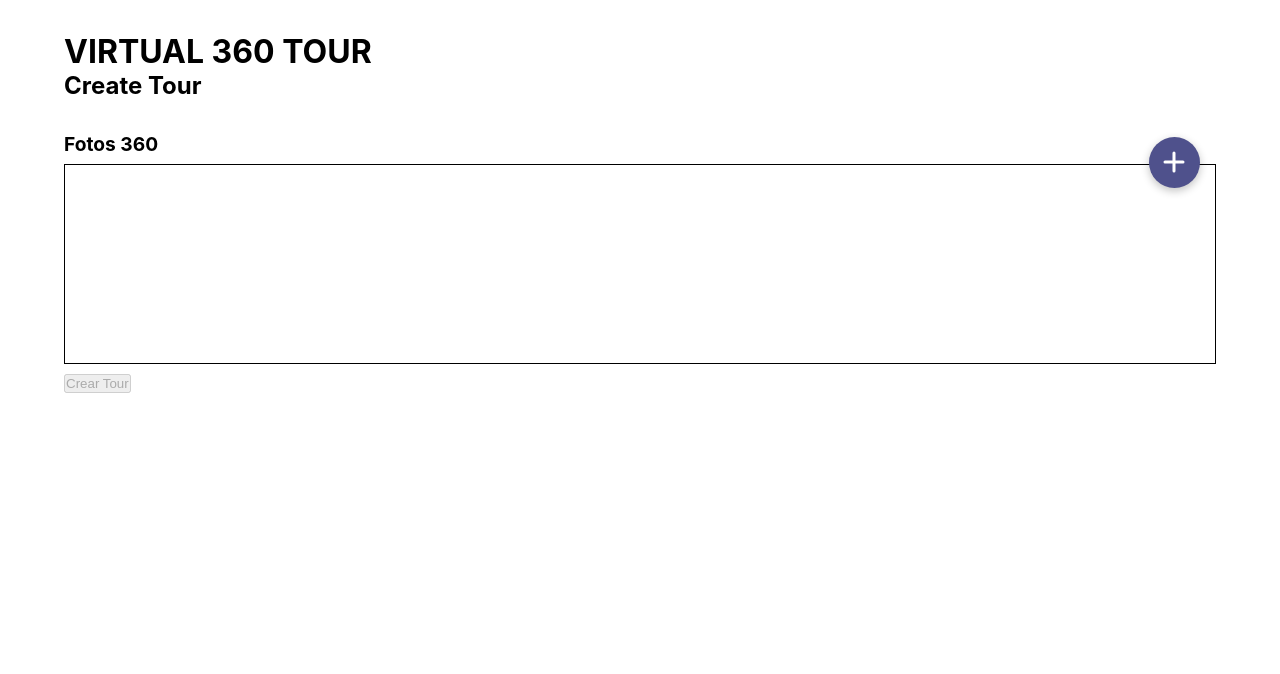
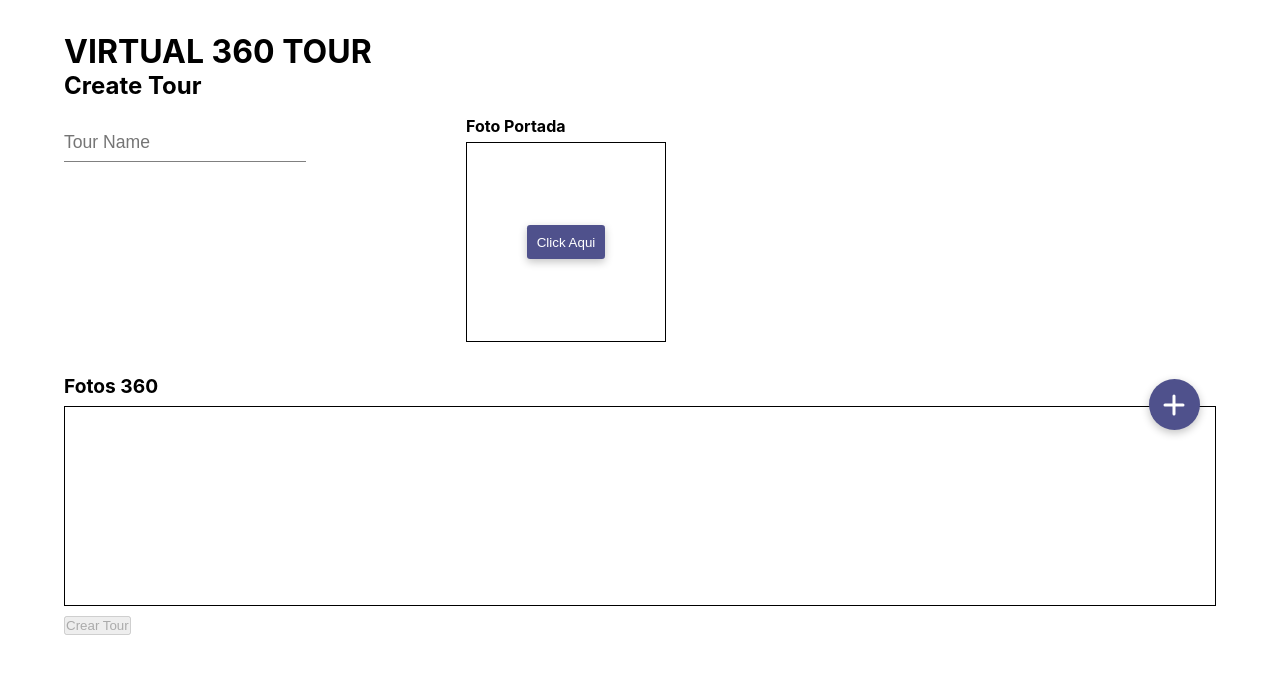
Before and after one commit to Facupelli/Virtual360Tour, a React (Create React App) app in the folder client/: page / in a window 1280 px wide. Shown: the top 674 px of the page. Built offline with nearby package versions, Linux system fonts and the light colour scheme.

Commit message:
uploadImage compoenent styles

```diff
--- a/client/src/components/Home/Home.jsx
+++ b/client/src/components/Home/Home.jsx
@@ -7,8 +7,11 @@ export const Home = ({ files, setFiles }) => {
   const [viewTour, setViewTour] = useState(false);
   const [sceneName, setSceneName] = useState("PRUEBA1");
   const [scene, setScene] = useState([]);
+  const [portadaImg, setPortadaImg] = useState()
 
   console.log("SCENE", scene);
+  console.log("PORTADA", portadaImg);
+
 
   const [create, setCreate] = useState(false);
 
@@ -31,6 +34,8 @@ export const Home = ({ files, setFiles }) => {
           setFiles={setFiles}
           create={create}
           setCreate={setCreate}
+          portadaImg={portadaImg}
+          setPortadaImg={setPortadaImg}
         />
       )}
       {create && (
--- a/client/src/components/UploadImages/UploadImages.jsx
+++ b/client/src/components/UploadImages/UploadImages.jsx
@@ -1,47 +1,30 @@
 import React, { useRef, useState } from "react";
 import { PlusIcon, XIcon } from "@heroicons/react/solid";
 import s from "./UploadImages.module.scss";
+import { cloudinaryFunc } from "../../utils/cloudinary";
 
-export const UploadTour = ({ files, setFiles, create, setCreate }) => {
+export const UploadTour = ({
+  files,
+  setFiles,
+  create,
+  setCreate,
+  portadaImg,
+  setPortadaImg,
+}) => {
   // const [files, setFiles] = useState([]);
 
   console.log("FILES STATE UPLOAD", files, "length", files.length > 0);
   const [fileSize, setFileSize] = useState(true);
   const [filesLoading, setFilesLoading] = useState(false);
 
+  const loadPortadaImg = async (e) => {
+    const portadaUrl = await cloudinaryFunc(e.target.files[0]);
+    setPortadaImg(portadaUrl);
+  };
+
   const loadImg = async (e) => {
     setFilesLoading(true);
     const filesLoaded = Object.entries(e.target.files);
-
-    const cloudinaryFunc = async (file) => {
-      const reader = new FileReader();
-      reader.readAsDataURL(file);
-
-      const formData = new FormData();
-      formData.append("file", file);
-      // replace this with your upload preset name
-      formData.append("upload_preset", "hn1tlyfq");
-      const options = {
-        method: "POST",
-        body: formData,
-      };
-
-      try {
-        const res = await fetch(
-          "https://api.cloudinary.com/v1_1/dzjz8pe0y/image/upload",
-          options
-        );
-        const res_1 = await res.json();
-        return {
-          name: file.name,
-          size: file.size,
-          type: file.type,
-          img: res_1.secure_url,
-        };
-      } catch (err) {
-        return console.log(err);
-      }
-    };
 
     const newObj = await Promise.all(
       filesLoaded.map((file) => cloudinaryFunc(file[1]))
@@ -60,6 +43,7 @@ export const UploadTour = ({ files, setFiles, create, setCreate }) => {
   };
 
   const fileInput = useRef();
+  const portadaInput = useRef();
 
   return (
     <div>
@@ -72,6 +56,29 @@ export const UploadTour = ({ files, setFiles, create, setCreate }) => {
           onChange={(e) => loadImg(e)}
           ref={fileInput}
         />
+        <div>
+          <input type="text" placeholder="Tour Name" />
+        </div>
+        <div className={s.portada}>
+          <label>Foto Portada</label>
+          <div className={portadaImg ? s.portada_hover : ''}>
+            <input
+              style={{ display: "none" }}
+              type="file"
+              ref={portadaInput}
+              onChange={(e) => loadPortadaImg(e)}
+            />
+            {portadaImg && <img src={portadaImg.img} alt={portadaImg.name} />}
+            <button
+              onClick={(e) => {
+                e.preventDefault();
+                portadaInput.current.click();
+              }}
+            >
+              Click Aqui
+            </button>
+          </div>
+        </div>
       </form>
       <div className={s.images_container}>
         <div className={s.div_title}>
--- a/client/src/components/UploadImages/UploadImages.module.scss
+++ b/client/src/components/UploadImages/UploadImages.module.scss
@@ -1,4 +1,86 @@
 @use "../../App";
+
+.form {
+  display: flex;
+  margin: 1em 0;
+
+  div {
+    input {
+      padding: 1rem 1rem 0.5rem 0rem;
+      border: none;
+      border-bottom: 1px solid gray;
+      font-size: 1.1rem;
+
+      &::placeholder {
+        font-size: 1.1rem;
+      }
+
+      &:focus {
+        outline: none;
+        border-bottom: 2px solid gray;
+      }
+    }
+  }
+
+  .portada {
+    margin-left: 10rem;
+
+    label {
+      font-weight: bold;
+    }
+
+    .portada_hover {
+      border: none;
+
+      button {
+        display: none;
+      }
+
+      &:hover {
+        button {
+          display: block;
+        }
+
+        img {
+          filter: contrast(50%);
+        }
+      }
+    }
+
+    div {
+      position: relative;
+      margin: 0.4rem 0 0 0;
+      height: 200px;
+      width: 200px;
+      border: black 1px solid;
+
+      display: flex;
+      justify-content: center;
+      align-items: center;
+
+      img {
+        height: 200px;
+        width: 200px;
+      }
+
+      button {
+        position: absolute;
+        padding: 0.6rem;
+        background-color: App.$primaryColor;
+        border: none;
+        border-radius: 0.2rem;
+        color: white;
+        box-shadow: rgba(0, 0, 0, 0.24) 0px 3px 8px;
+        cursor: pointer;
+
+        &:hover {
+          background-color: App.$hoverPrimary;
+          box-shadow: none;
+        }
+      }
+    }
+  }
+}
 
 .images_container {
   margin-top: 2rem;
@@ -11,7 +93,7 @@
     p {
       font-size: 1.2rem;
       font-weight: bold;
-    //   margin-right: auto;
+      //   margin-right: auto;
     }
 
     button {
--- /dev/null
+++ b/client/src/utils/cloudinary.js
@@ -0,0 +1,29 @@
+export const cloudinaryFunc = async (file) => {
+    const reader = new FileReader();
+    reader.readAsDataURL(file);
+
+    const formData = new FormData();
+    formData.append("file", file);
+    // replace this with your upload preset name
+    formData.append("upload_preset", "hn1tlyfq");
+    const options = {
+      method: "POST",
+      body: formData,
+    };
+
+    try {
+      const res = await fetch(
+        "https://api.cloudinary.com/v1_1/dzjz8pe0y/image/upload",
+        options
+      );
+      const res_1 = await res.json();
+      return {
+        name: file.name,
+        size: file.size,
+        type: file.type,
+        img: res_1.secure_url,
+      };
+    } catch (err) {
+      return console.log(err);
+    }
+  };
```
